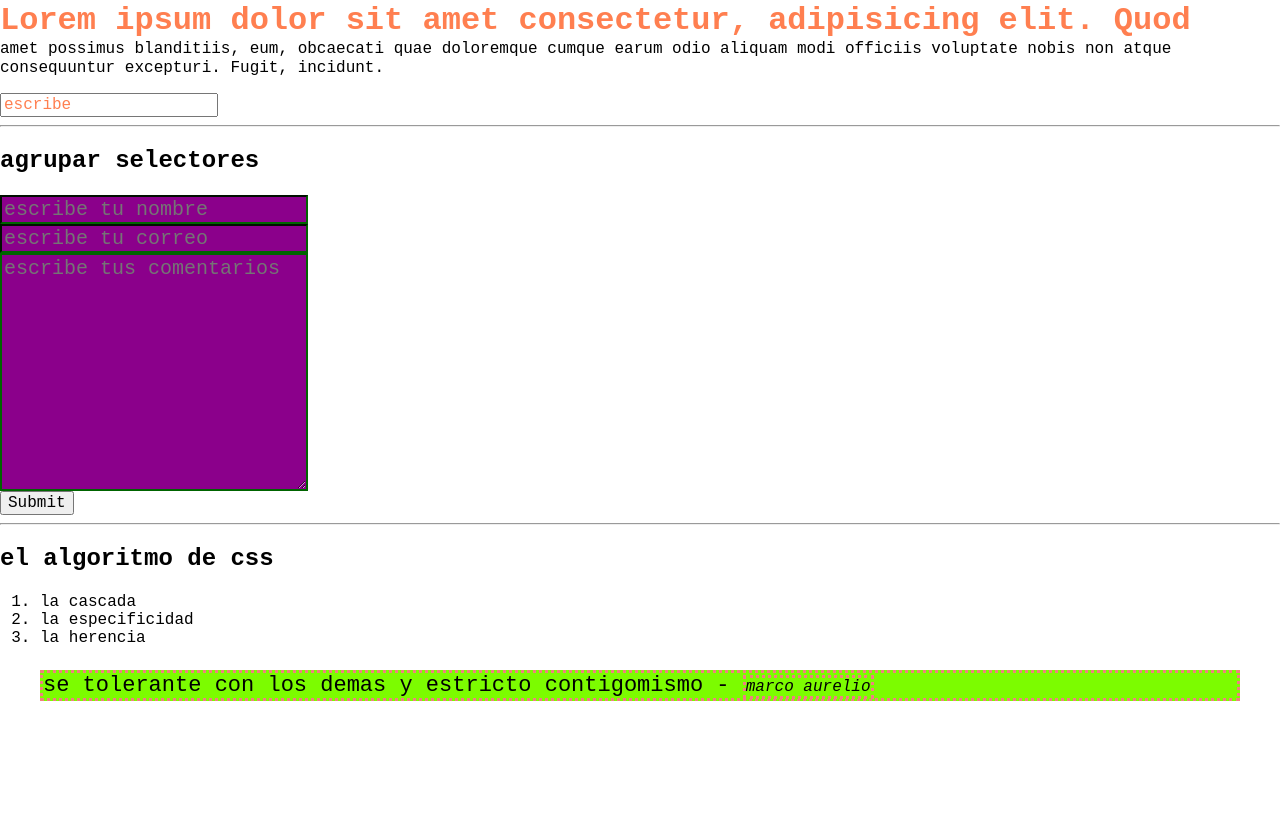
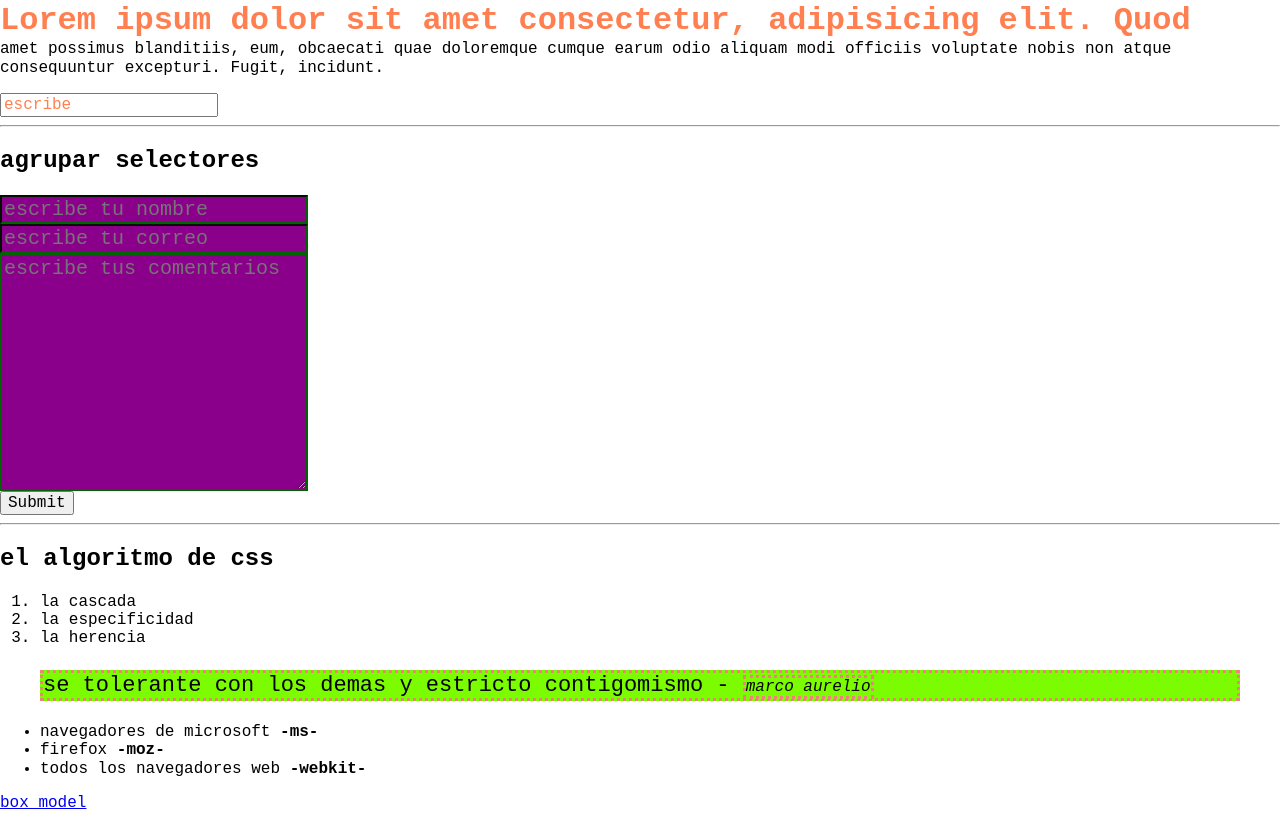
Before and after one commit to Joe-Molina/aprendiendo-css, a plain HTML site: page index.html in a window 1280 px wide. Shown: the part 1010-1823 px from the top of the page. Before the commit the page ends 1733 px from the top, so only its background shows below. Drawn offline with Linux system fonts and the light colour scheme.

Commit message:
agrege boxmodel html y css

```diff
--- a/index.html
+++ b/index.html
@@ -64,7 +64,7 @@
             </p>
             <p class="p-pseudoelementos">Lorem ipsum dolor sit amet consectetur, adipisicing elit. Quod amet possimus blanditiis, eum, obcaecati quae doloremque cumque earum odio aliquam modi officiis voluptate nobis non atque consequuntur excepturi. Fugit, incidunt.</p>
             <input type="text" class="input-pseudoelementos" name="nombre" placeholder="escribe">
-        </article>
+    </article>
         <hr>
     <article id="agrupar-selectores">
         <form class="form-agrupar-selectores">
@@ -88,6 +88,15 @@
         </blockquote>
 
     </article>
-
+    <article id="prefijos-navegadores">
+        <ul>
+            <li>navegadores de microsoft <code><b>-ms-</b></code></li>
+            <li>firefox <code><b>-moz-</b></code></li>
+            <li>todos los navegadores web <code><b>-webkit-</b></code></li>
+        </ul>
+    </article>
+    <article id="boxmodel">
+        <a href="boxmodel.html">box model</a>
+    </article>
 </body>
 </html>
```
Also changed, not shown: boxmodel.css (added, +20 -0 lines), boxmodel.html (added, +17 -0 lines), style.css (+8 -0 lines).
